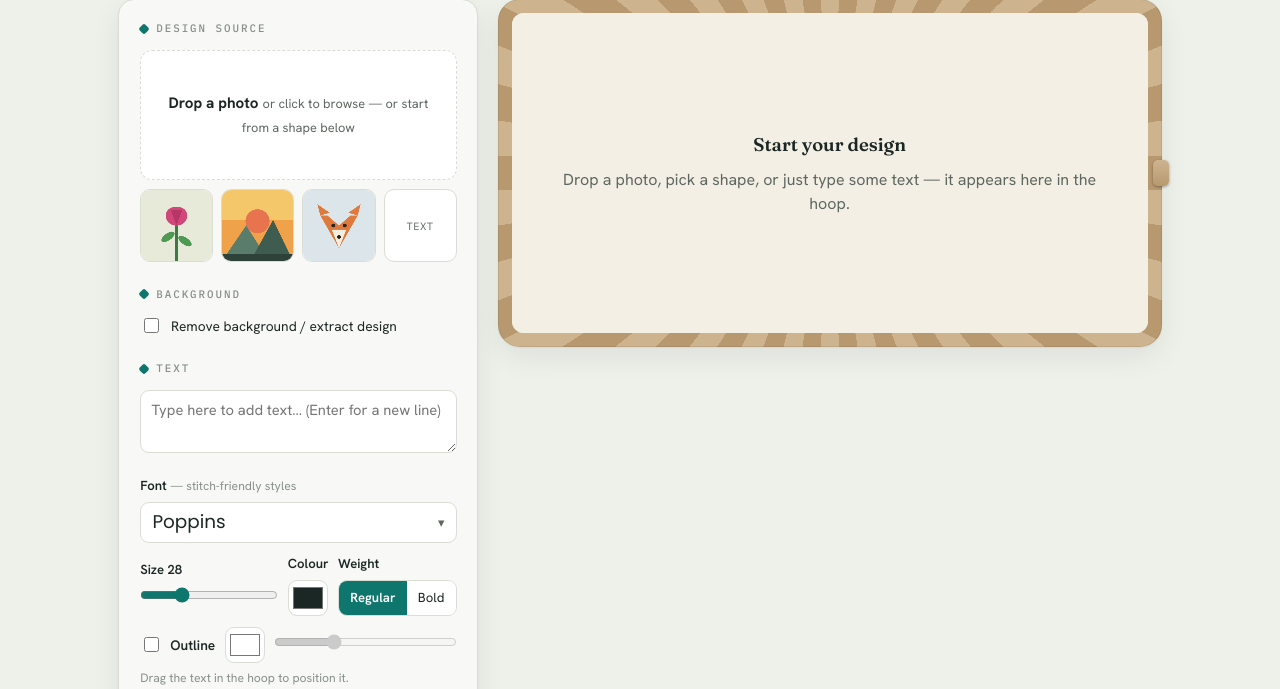
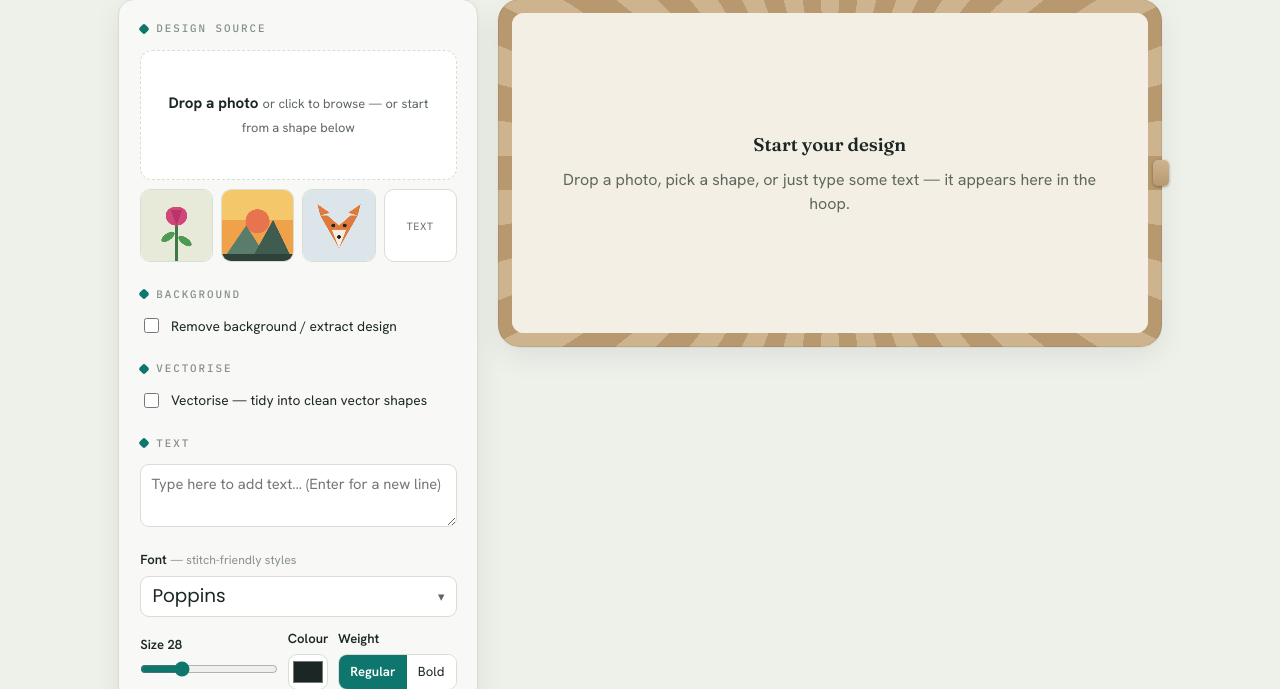
Before and after one commit to DanielConley1980/Embroider, a Flask app: page / in a window 1280 px wide. Shown: the part 165-854 px from the top of the page. Run offline with Flask 3, Linux system fonts and the light colour scheme; some web fonts are replaced.

Commit message:
Add vectorise step: trace extracted logo to clean SVG + download
Insert an optional 'Vectorise' step between background removal and stitch
generation. The extracted design is retraced into smooth, scalable vector
shapes, which tidies away jagged/anti-aliased edges and speckle before the
raster fill, and gives a reusable vector file for other applications.

Server:
- converter.vectorise_png(): traces a PNG (alpha preserved) into a clean SVG
  via vtracer (spline curves, stacked shapes so the transparent cut-out is
  kept, speckle filtering). Added vtracer to requirements.
- New POST /vectorise route: accepts the design image, returns the SVG;
  unreadable uploads get a clean 400.

Client:
- New 'Vectorise' panel with a Smoothing slider and a 'Download vector (SVG)'
  button. Toggling it (or changing the base/tolerance) debounces a call to
  /vectorise, rasterises the returned SVG into the hoop preview, and uses it
  as the source for stitching. A sequence guard drops superseded results.
- render()/exportCanvas() now prefer the vector raster over the plain base.

An LLM/AI tracer was deliberately avoided: image tracing is deterministic
geometry, so a dedicated raster->vector tracer gives clean, repeatable
results without per-call cost, latency, or an external API dependency.

Co-Authored-By: Claude Opus 4.8 <noreply@anthropic.com>
Claude-Session: https://claude.ai/code/session_01S7SqotSEifS8zZhGcvwDDS

```diff
--- a/app.py
+++ b/app.py
@@ -29,7 +29,8 @@ from flask import (
 from PIL import Image
 
 from converter import (
-    ConvertOptions, convert_image, write_pattern, SUPPORTED_FORMATS,
+    ConvertOptions, convert_image, write_pattern, vectorise_png,
+    SUPPORTED_FORMATS,
 )
 
 app = Flask(__name__)
@@ -147,6 +148,41 @@ def convert():
     })
 
 
+@app.route("/vectorise", methods=["POST"])
+def vectorise():
+    """Retrace an extracted design into a clean SVG for the preview + download.
+
+    Intermediary step: the client sends the background-removed design, we trace
+    it into tidy vector shapes and hand the SVG back. The client rasterises it
+    into the hoop preview and offers it as a downloadable .svg file.
+    """
+    if "photo" not in request.files or request.files["photo"].filename == "":
+        return jsonify({"error": "No image supplied."}), 400
+
+    raw = request.files["photo"].read()
+    try:
+        Image.open(io.BytesIO(raw)).load()
+    except Exception:
+        return jsonify({"error": "Could not read that image."}), 400
+
+    def num(name, default, cast):
+        try:
+            return cast(request.form.get(name, default))
+        except (TypeError, ValueError):
+            return default
+
+    try:
+        svg = vectorise_png(
+            raw,
+            filter_speckle=num("filter_speckle", 4, int),
+            color_precision=num("color_precision", 6, int),
+        )
+    except Exception as exc:  # pragma: no cover - defensive
+        return jsonify({"error": f"Vectorise failed: {exc}"}), 500
+
+    return jsonify({"svg": svg})
+
+
 @app.route("/preview/<job>")
 def preview(job):
     j = _get(job)
--- a/converter.py
+++ b/converter.py
@@ -48,6 +48,49 @@ UNITS_PER_MM = 10.0  # pyembroidery native unit is 1/10 mm
 # Working resolution used for the internal fill grid.  Higher = more faithful
 # but slower and denser.  5 px/mm (a 100 mm design -> 500 px) is a good balance.
 WORKING_PX_PER_MM = 5.0
+
+
+# --------------------------------------------------------------------------- #
+# Vectorise (raster -> clean SVG)
+# --------------------------------------------------------------------------- #
+def vectorise_png(
+    png_bytes: bytes,
+    *,
+    filter_speckle: int = 4,
+    color_precision: int = 6,
+) -> str:
+    """Trace a raster image into a clean, scalable SVG.
+
+    Sits between background removal and stitch generation: the extracted design
+    (a PNG, alpha preserved) is retraced into smooth vector shapes, which tidies
+    away jagged/anti-aliased edges and speckle before we fill it with stitches,
+    and gives the user a reusable vector file for other applications.
+
+    Transparent pixels stay transparent, so an extracted logo keeps its cut-out.
+
+    Parameters
+    ----------
+    filter_speckle : drop shapes smaller than this many pixels (higher = tidier).
+    color_precision : bits of colour kept (higher = more shades preserved).
+    """
+    import vtracer  # local import: keeps the stitch path free of the trace dep
+
+    # Normalise: re-encode to RGBA PNG so vtracer always gets a format it groks
+    # and transparency is preserved regardless of what the caller uploaded.
+    img = Image.open(io.BytesIO(png_bytes))
+    img.load()
+    buf = io.BytesIO()
+    img.convert("RGBA").save(buf, "PNG")
+
+    return vtracer.convert_raw_image_to_svg(
+        buf.getvalue(),
+        img_format="png",
+        colormode="color",
+        hierarchical="stacked",   # stacked shapes preserve the transparent cut-out
+        mode="spline",            # smooth Bezier curves rather than jagged polygons
+        filter_speckle=int(max(0, min(64, filter_speckle))),
+        color_precision=int(max(1, min(8, color_precision))),
+    )
 
 
 # --------------------------------------------------------------------------- #
--- a/requirements.txt
+++ b/requirements.txt
@@ -2,4 +2,5 @@ Flask>=3.0
 pyembroidery>=1.4.30
 Pillow>=10.0
 numpy>=1.24
+vtracer>=0.6
 gunicorn>=21.2
--- a/static/app.js
+++ b/static/app.js
@@ -9,6 +9,10 @@
   // ---------------- state ----------------
   let baseImage = null;      // source canvas (photo or sample); null = text-only
   let baseProcessed = null;  // base after background removal (or null)
+  let vectorSvg = null;      // last vectorised SVG text (for download)
+  let vectorRaster = null;   // canvas rasterised from the SVG (preview + export)
+  let vectorSeq = 0;         // race guard: only the newest vectorise wins
+  let vectorTimer = null;    // debounce handle for the vectorise fetch
   let format = "pes";
   let lastJob = null, availableFormats = [];
   const text = { value: "", family: "Poppins", size: 28, color: "#1b2724", weight: 400, x: 0.5, y: 0.5,
@@ -166,7 +170,70 @@
     } else {
       baseProcessed = null;
     }
-    render();
+    updateVector();   // re-vectorise (if enabled) off the fresh base, then render
+  }
+
+  // ---------------- vectorise (raster -> clean SVG) ----------------
+  $("vectorise").addEventListener("change", () => { $("vecWrap").hidden = !$("vectorise").checked; updateVector(); });
+  $("vecDetail").addEventListener("input", () => { $("vecDetailVal").textContent = $("vecDetail").value; updateVector(); });
+  $("vecDownload").addEventListener("click", () => {
+    if (!vectorSvg) return;
+    const blob = new Blob([vectorSvg], { type: "image/svg+xml" });
+    const url = URL.createObjectURL(blob);
+    const a = document.createElement("a");
+    a.href = url; a.download = "stitchforge-design.svg";
+    document.body.appendChild(a); a.click(); a.remove();
+    setTimeout(() => URL.revokeObjectURL(url), 1000);
+  });
+
+  function updateVector() {
+    const on = $("vectorise").checked;
+    const source = baseProcessed || baseImage;
+    // Off, or nothing to trace: drop any vector state and show the plain base.
+    if (!on || !source) {
+      vectorSvg = null; vectorRaster = null;
+      vectorSeq++;                       // cancel any in-flight result
+      $("vecActions").hidden = true;
+      $("vecStatus").textContent = "";
+      render();
+      return;
+    }
+    render();                            // show the current base while we trace
+    const seq = ++vectorSeq;
+    $("vecStatus").textContent = "Vectorising…";
+    clearTimeout(vectorTimer);
+    vectorTimer = setTimeout(() => {
+      source.toBlob((blob) => {
+        if (!blob) { if (seq === vectorSeq) $("vecStatus").textContent = "Vectorise failed."; return; }
+        const fd = new FormData();
+        fd.append("photo", blob, "design.png");
+        fd.append("filter_speckle", $("vecDetail").value);
+        fetch("/vectorise", { method: "POST", body: fd })
+          .then((r) => r.json().then((d) => ({ ok: r.ok, d })))
+          .then(({ ok, d }) => {
+            if (seq !== vectorSeq) return;         // superseded by a newer run
+            if (!ok) throw new Error(d.error || "Vectorise failed.");
+            vectorSvg = d.svg;
+            const img = new Image();
+            const url = URL.createObjectURL(new Blob([d.svg], { type: "image/svg+xml" }));
+            img.onload = () => {
+              URL.revokeObjectURL(url);
+              if (seq !== vectorSeq) return;
+              const c = document.createElement("canvas");
+              c.width = img.naturalWidth || source.width;
+              c.height = img.naturalHeight || source.height;
+              c.getContext("2d").drawImage(img, 0, 0, c.width, c.height);
+              vectorRaster = c;
+              $("vecStatus").textContent = "Clean vector ready.";
+              $("vecActions").hidden = false;
+              render();
+            };
+            img.onerror = () => { URL.revokeObjectURL(url); if (seq === vectorSeq) $("vecStatus").textContent = "Could not render the vector."; };
+            img.src = url;
+          })
+          .catch((err) => { if (seq === vectorSeq) $("vecStatus").textContent = err.message; });
+      }, "image/png");
+    }, 300);
   }
 
   // ---------------- fonts (scrollable preview picker) ----------------
@@ -320,7 +387,7 @@
     design.width = W; design.height = H;
     const ctx = design.getContext("2d");
     ctx.clearRect(0, 0, W, H);
-    const src = baseProcessed || baseImage;
+    const src = vectorRaster || baseProcessed || baseImage;
     if (src) {
       ctx.drawImage(src, 0, 0, W, H);
     } else {
@@ -391,7 +458,7 @@
     const out = document.createElement("canvas"); out.width = W; out.height = H;
     const ctx = out.getContext("2d");
     ctx.fillStyle = "#ffffff"; ctx.fillRect(0, 0, W, H); // flatten transparency onto white
-    const src = baseProcessed || baseImage;
+    const src = vectorRaster || baseProcessed || baseImage;
     if (src) ctx.drawImage(src, 0, 0, W, H);
     drawText(ctx, W, H);
     return out;
--- a/static/style.css
+++ b/static/style.css
@@ -233,6 +233,13 @@ select {
 .stitch-btn:disabled { opacity: .5; cursor: not-allowed; }
 .hint { color: var(--muted); font-size: .8rem; margin: .8rem 0 0; }
 
+.ghost-btn {
+  padding: .5rem .8rem; border: 1px solid var(--line); border-radius: 9px;
+  background: var(--panel-2); color: var(--thread); font: inherit; font-size: .85rem;
+  font-weight: 600; cursor: pointer; transition: border-color .15s, background .15s;
+}
+.ghost-btn:hover { border-color: var(--thread); background: color-mix(in srgb, var(--thread) 8%, var(--panel-2)); }
+
 /* ---- hoop / preview ---- */
 .stage { display: flex; flex-direction: column; gap: 1.1rem; }
 .hoop-wrap {
--- a/templates/index.html
+++ b/templates/index.html
@@ -47,6 +47,22 @@
           <input type="range" id="tol" min="10" max="140" step="5" value="40">
           <p class="subtle">Higher removes more of the background. Works best on
             plain or solid backgrounds.</p>
+        </div>
+
+        <p class="eyebrow mt">Vectorise</p>
+        <div class="checks" style="margin-top:0">
+          <label><input type="checkbox" id="vectorise"> Vectorise — tidy into clean vector shapes</label>
+        </div>
+        <div class="ctl" id="vecWrap" hidden>
+          <label for="vecDetail">Smoothing <span class="val" id="vecDetailVal">4</span></label>
+          <input type="range" id="vecDetail" min="0" max="20" step="1" value="4">
+          <p class="subtle">Retraces the design into smooth, scalable shapes —
+            cleaning up jagged edges before stitching. Higher smoothing drops
+            small specks for a tidier logo.</p>
+          <p class="advice" id="vecStatus" aria-live="polite"></p>
+          <div id="vecActions" hidden style="margin-top:.5rem">
+            <button type="button" class="ghost-btn" id="vecDownload">Download vector (SVG)</button>
+          </div>
         </div>
 
         <p class="eyebrow mt">Text</p>
```
